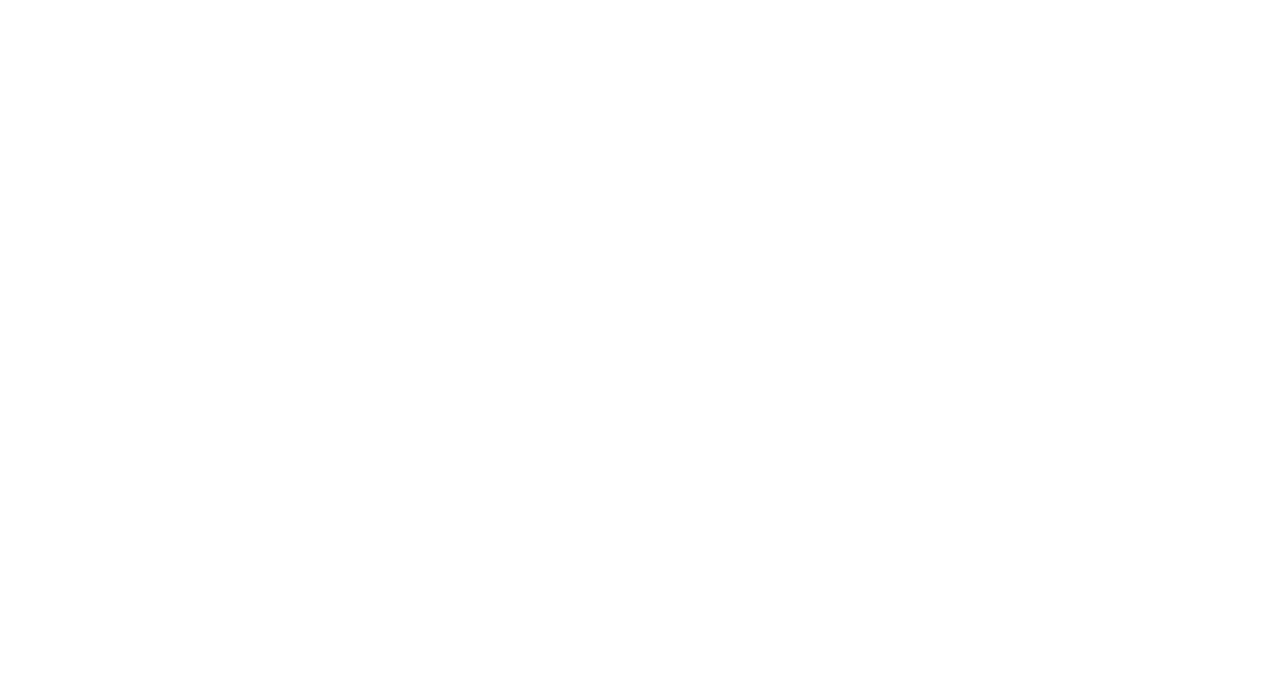
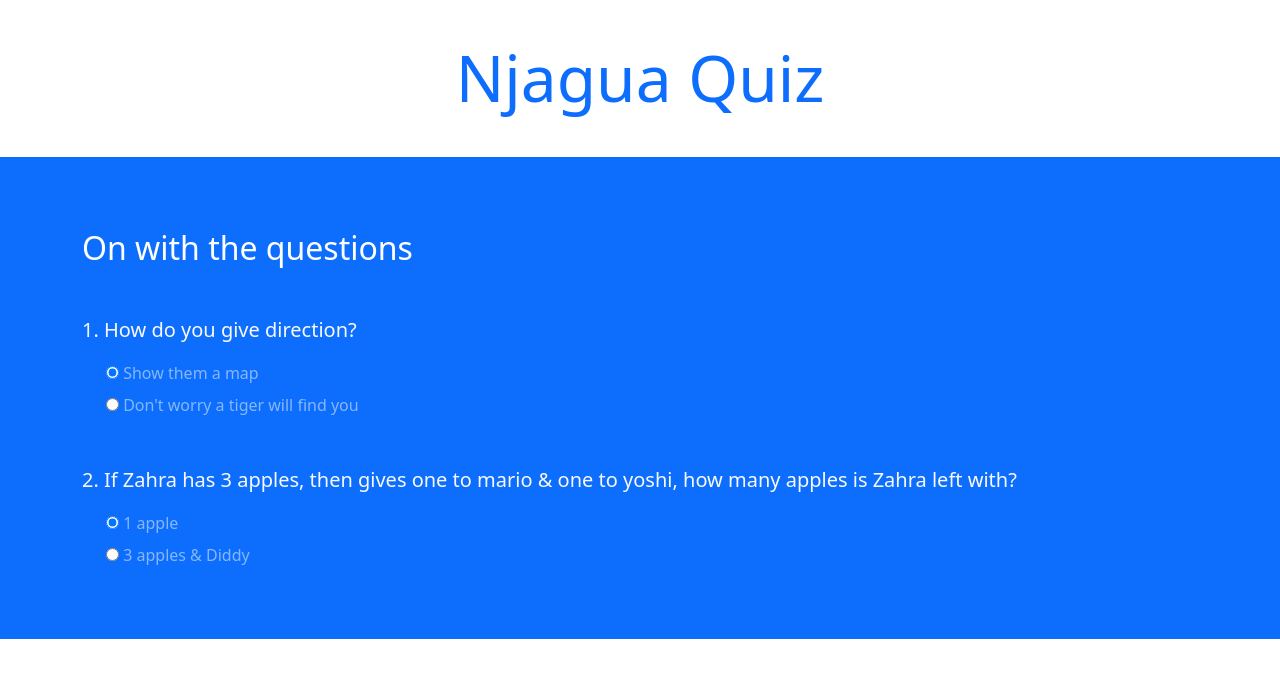
Before and after one commit to njagua3/Njagua-Quiz-DOM-Practice, a plain HTML site: page index.html in a window 1280 px wide. Drawn offline with nearby package versions, Linux system fonts and the light colour scheme.

Commit message:
html file setup

```diff
--- a/index.html
+++ b/index.html
@@ -12,6 +12,49 @@
     <title>Njagua Quiz</title>
   </head>
   <body>
+    <!-- Top section   -->
+    <div class="intro py-3 bg-white text-center">
+      <div class="container">
+        <h2 class="text-primary display-3 my-4">Njagua Quiz</h2>
+      </div>
+    </div>
+    <!-- Quiz section   -->
+    <div class="quiz py-4 bg-primary">
+      <div class="container">
+        <h2 class="my-5 text-white">On with the questions</h2>
+        <form class="quiz-form text-light">
+          <div class="my-5">
+            <p class="lead font-weight-normal">1. How do you give direction?</p>
+            <div class="form-check my-2 text-white-50">
+              <input type="radio" name="ql" value="A" checked />
+              <label class="form-check-label">Show them a map</label>
+            </div>
+            <div class="form-check my-2 text-white-50">
+              <input type="radio" name="ql" value="B" />
+              <label class="form-check-label"
+                >Don't worry a tiger will find you</label
+              >
+            </div>
+          </div>
+          <div class="my-5">
+            <p class="lead font-weight-normal">
+              2. If Zahra has 3 apples, then gives one to mario & one to yoshi,
+              how many apples is Zahra left with?
+            </p>
+            <div class="form-check my-2 text-white-50">
+              <input type="radio" name="q2" value="A" checked />
+              <label class="form-check-label">1 apple</label>
+            </div>
+            <div class="form-check my-2 text-white-50">
+              <input type="radio" name="q2" value="B" />
+              <label class="form-check-label"
+                >3 apples & Diddy</label
+              >
+            </div>
+          </div>
+        </form>
+      </div>
+    </div>
     <script src="quiz.js"></script>
   </body>
 </html>
```
